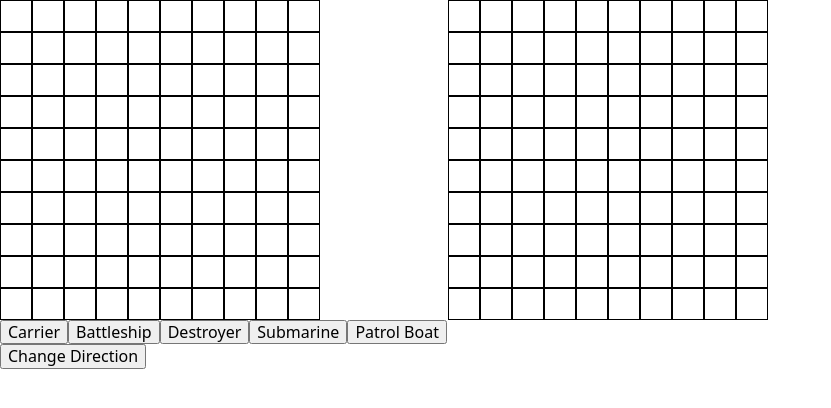
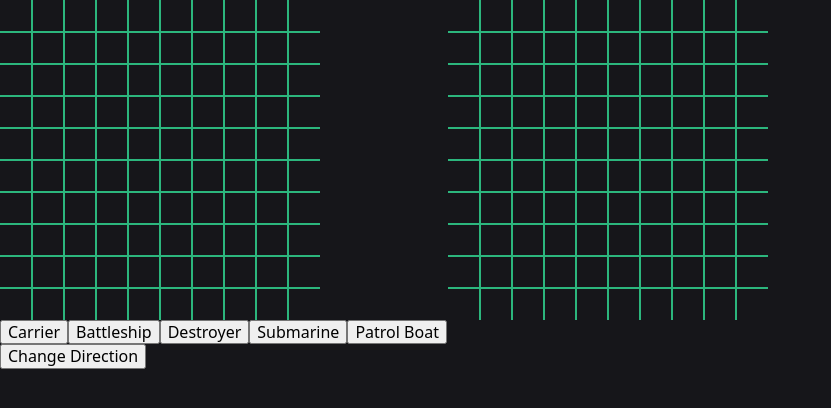
Before and after one commit to mell62/battleship, a website built with webpack: page src/index.html in a window 1280 px wide. Shown: the whole page, without its empty margins (0-831 px from the left). Built offline with nearby package versions, Linux system fonts and the light colour scheme.

Commit message:
Feat: Add styling to body and board borders

```diff
--- a/src/styles/style.css
+++ b/src/styles/style.css
@@ -1,3 +1,12 @@
+:root {
+  --background-color: #16161a;
+  --primary-color: #2cb67d;
+}
+
+body {
+  background-color: var(--background-color);
+}
+
 .boards-container {
   display: flex;
   gap: 8rem;
@@ -10,7 +19,31 @@
 }
 
 .coord {
-  border: 0.1rem solid black;
+  border: 0.1rem solid var(--primary-color);
   width: 2rem;
   height: 2rem;
 }
+
+.coord:nth-child(-n + 10) {
+  border-top: none;
+  width: 2rem;
+  height: 2rem;
+}
+
+.coord:nth-last-child(-n + 10) {
+  border-bottom: none;
+  width: 2rem;
+  height: 2rem;
+}
+
+.coord:nth-child(10n + 1) {
+  border-left: none;
+  width: 2rem;
+  height: 2rem;
+}
+
+.coord:nth-child(10n) {
+  border-right: none;
+  width: 2rem;
+  height: 2rem;
+}
```
